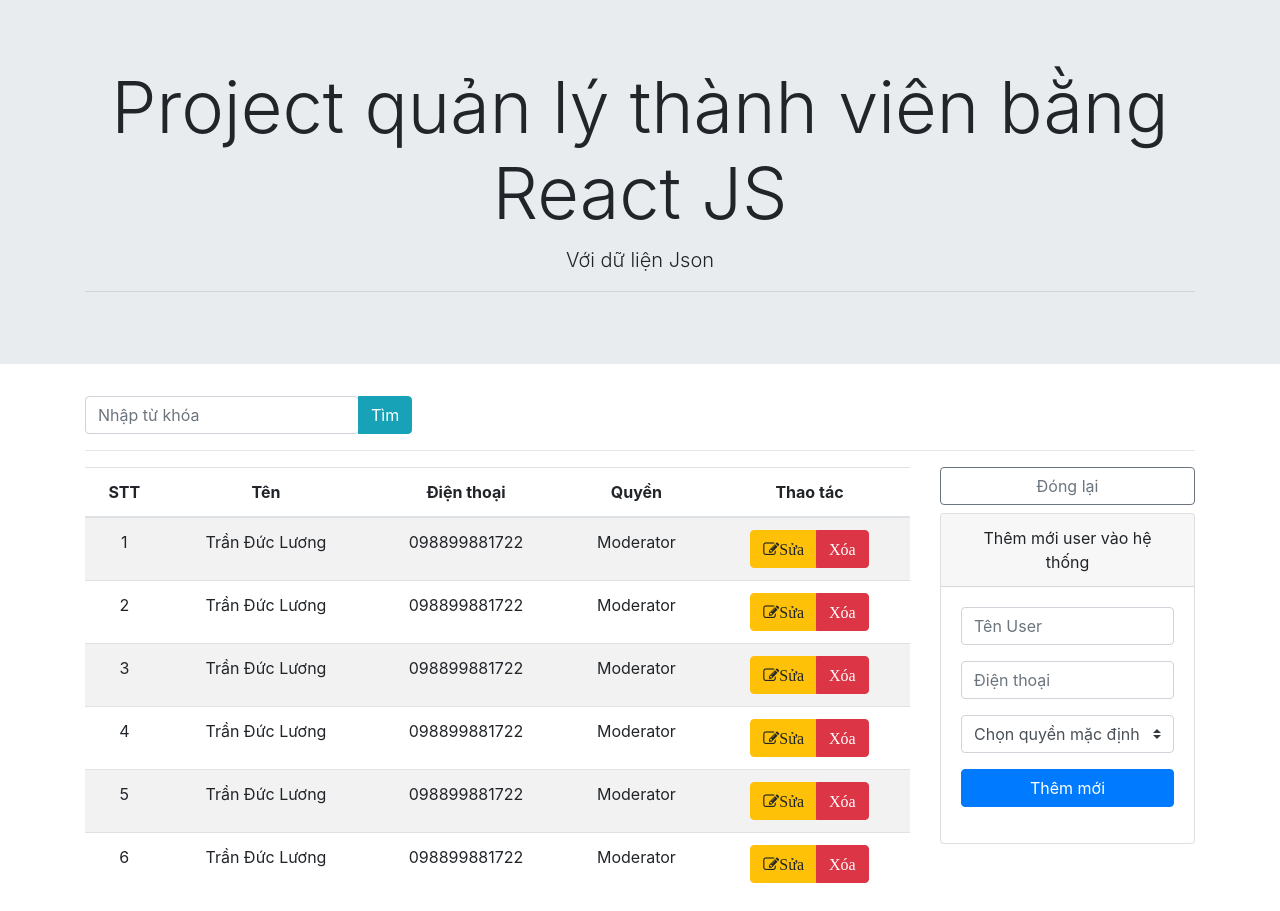
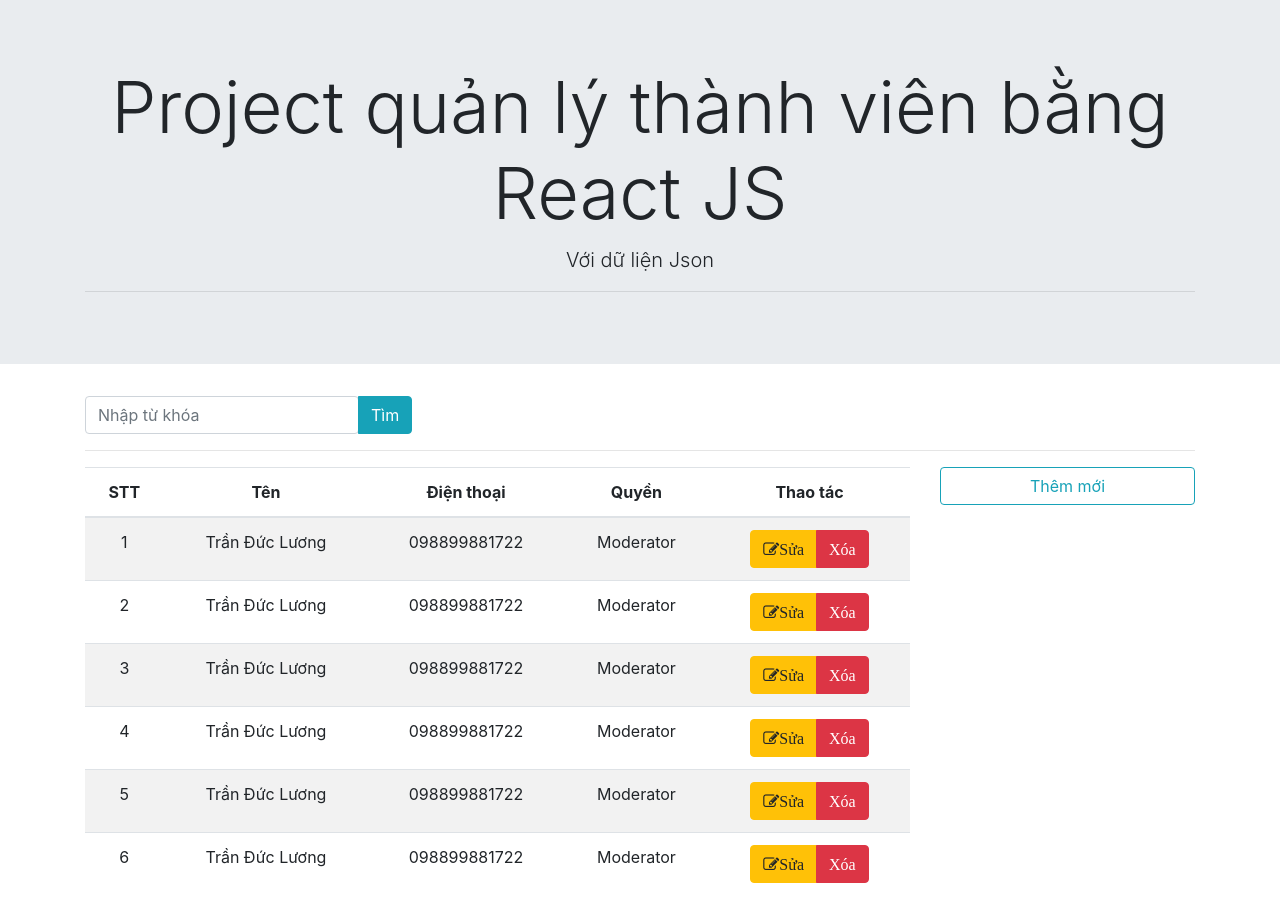
Before and after one commit to cntt2-tamguyen/react-js, a React (Create React App) app: page / in a window 1280 px wide. Built offline with nearby package versions, Linux system fonts and the light colour scheme.

Commit message:
[PHAN-21] 060 Xu ly hien thi form thong bao ung voi truong hop chung component

```diff
--- a/src/Components/AddUser.js
+++ b/src/Components/AddUser.js
@@ -4,24 +4,28 @@
     constructor(props) {
         super(props);
         this.state = {
-            trangThaiChinhSua : true
+            trangThaiChinhSua : false
         }
+    }
+
+    thayDoiTrangThai = () => {
+        this.setState({
+            trangThaiChinhSua: !this.state.trangThaiChinhSua
+        })
     }
 
     hienThiNut = () => {
         if (this.state.trangThaiChinhSua===true) {
-            return <div className="btn btn-block btn-outline-secondary">Đóng lại</div>;
+            return <div className="btn btn-block btn-outline-secondary" onClick={()=>this.thayDoiTrangThai()}>Đóng lại</div>;
         }
         else {
-            return <div className="btn btn-block btn-outline-info">Thêm mới</div>;
+            return <div className="btn btn-block btn-outline-info" onClick={()=>this.thayDoiTrangThai()}>Thêm mới</div>;
         }
     }
 
-    render() {
+    hienThiForm = () => {
+        if (this.state.trangThaiChinhSua===true) {
             return (
-            <div className="col-3">
-            <div>
-                {this.hienThiNut()}
                 <div className="card mb-3 mt-2" style={{maxWidth: '18rem'}}>
                     <div className="card-header">Thêm mới user vào hệ thống</div>
                     <div className="card-body">
@@ -44,6 +48,17 @@
                         </div>
                     </div>
                 </div>
+            );
+        }
+
+    }
+
+    render() {
+        return (
+            <div className="col-3">
+            <div>
+                {this.hienThiNut()}
+                {this.hienThiForm()}
             </div>
           </div>
 
```
Lines whose indentation alone changed are shown as unchanged.
